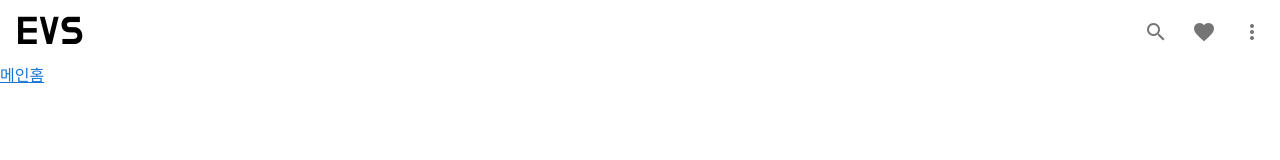
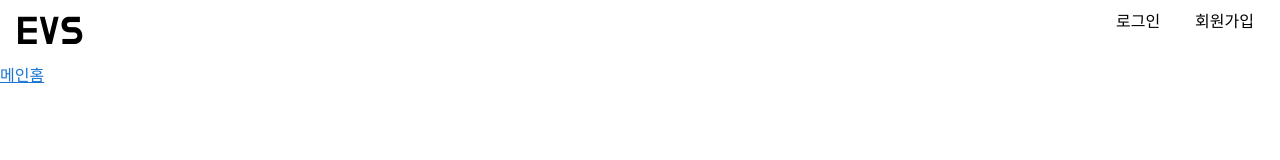
Before and after one commit to KHWeb18/ESC, a Vue app in the folder frontend/: page / in a window 1280 px wide. Shown: the top 160 px of the page. Built offline with nearby package versions, Linux system fonts and the light colour scheme.

Commit message:
헤더바 로그인, 회원가입, 햄버거 아이콘

```diff
--- a/frontend/src/components/HeaderComponent.vue
+++ b/frontend/src/components/HeaderComponent.vue
@@ -1,21 +1,28 @@
 <template>
   <div class="nav-container">
-    <v-app-bar app :color="bg" class="bar" elevation="0">
+    <v-app-bar app :color="bg" elevation="0">
+      <!-- logo -->
       <v-toolbar-title>
         <router-link to="/">
           <span :class="logo">EVS</span>
         </router-link>
       </v-toolbar-title>
+
       <v-spacer></v-spacer>
-      <v-btn icon>
-        <v-icon>mdi-magnify</v-icon>
-      </v-btn>
-      <v-btn icon>
-        <v-icon>mdi-heart</v-icon>
-      </v-btn>
-      <v-btn icon>
-        <v-icon>mdi-dots-vertical</v-icon>
-      </v-btn>
+
+      <v-toolbar-items class="items">
+        <router-link to="/">
+          <span :class="text" class="hidden-sm-and-down">로그인</span>
+        </router-link>
+        <router-link to="signUpPage">
+        <span :class="text" class="hidden-sm-and-down">회원가입</span>
+      </router-link>
+      </v-toolbar-items>
+
+      <!-- hamburger icon -->
+      <v-app-bar-nav-icon @click="nav_drawer = !nav_drawer" class="hidden-md-and-up ml-auto">
+      </v-app-bar-nav-icon>
+
     </v-app-bar>
   </div>
 </template>
@@ -32,19 +39,24 @@ export default {
     return {
       bg: 'transparent',
       logo: 'logo',
+      text: 'text',
+      nav_drawer: false,
     }
   },
   methods: {
     changeColor() {
       if (
-          document.body.scrollTop > 100 ||
-          document.documentElement.scrollTop > 100
+          document.body.scrollTop > 50 ||
+          document.documentElement.scrollTop > 50
       ) {
-        this.bg = 'blue-grey darken-4';
+        this.bg = 'blue-grey darken-4'
         this.logo = 'logoScroll'
+        this.text = 'textScroll'
       } else {
         this.bg = 'transparent';
         this.logo = 'logo'
+        this.text = 'text'
+
       }
     },
   },
@@ -52,19 +64,38 @@ export default {
 </script>
 
 <style scoped>
+
+*{
+  font-family: 'Do Hyeon', sans-serif;
+}
+
 a{
   text-decoration: none;
 }
 
 .logo{
-  font-family: 'Do Hyeon', sans-serif;
   font-size: 2em;
   color: black;
 }
-
 .logoScroll{
-  font-family: 'Do Hyeon', sans-serif;
   font-size: 2em;
   color: white;
 }
+
+.items{
+  margin-top: 20px;
+}
+
+.text{
+  font-size: 1em;
+  margin-left: 25px;
+  margin-right: 10px;
+  color: black;
+}
+.textScroll{
+  font-size: 1em;
+  margin-left: 25px;
+  margin-right: 10px;
+  color: white;
+}
 </style>
--- a/frontend/src/router/index.js
+++ b/frontend/src/router/index.js
@@ -22,7 +22,7 @@ const routes = [
     component: () => import(/* webpackChunkName: "about" */ '../views/About.vue')
   },
   {
-    path: '/signuppage',
+    path: '/signUpPage',
     name: 'SignupPage',
     component: SignupPage
   },
```
Also changed, not shown: frontend/src/views/MainHomePage.vue (line endings or trailing spaces), 1 other file (tests, documents, lock files or other folders).
